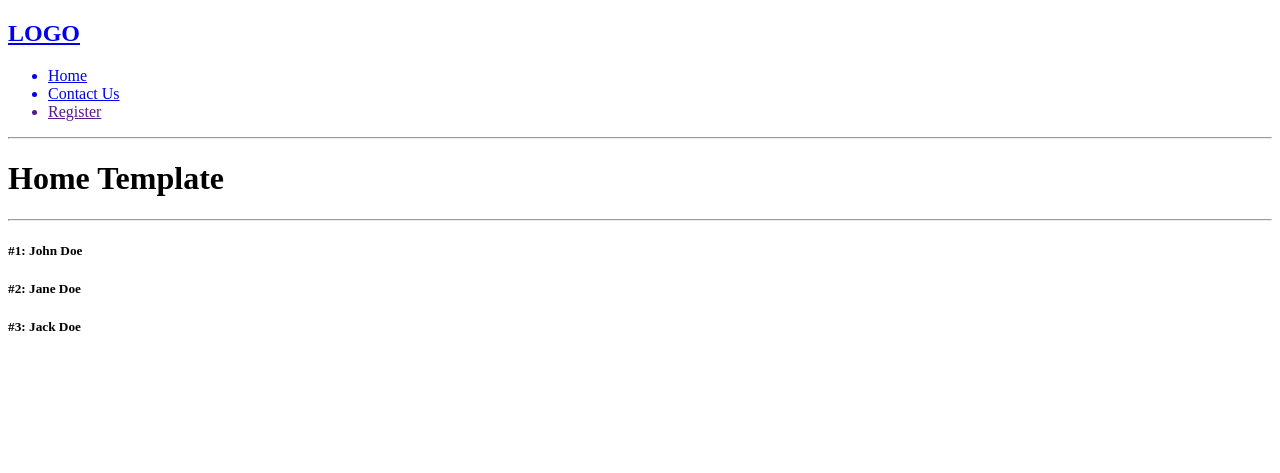
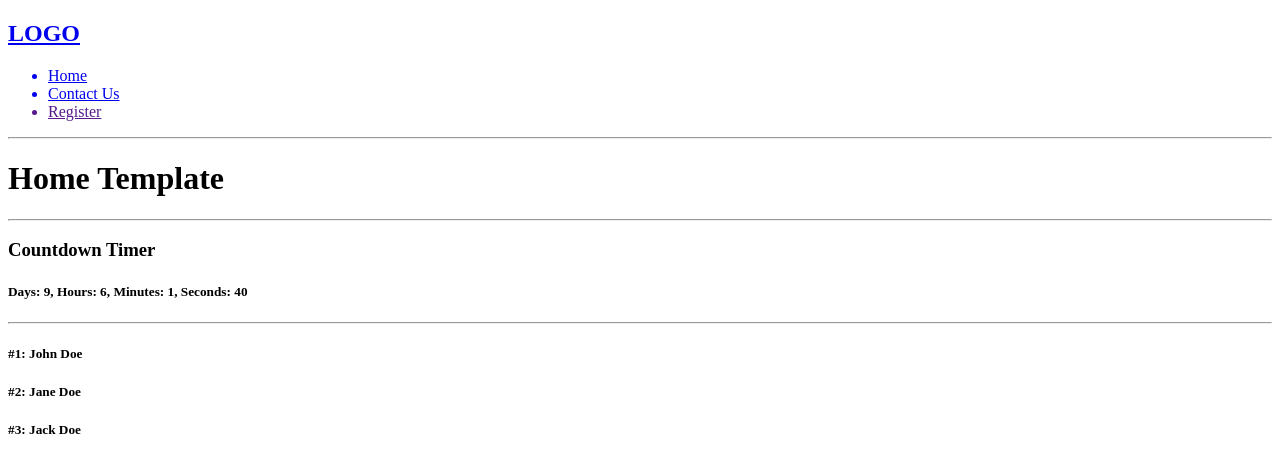
Before and after one commit to elementalneil/hackathon-webpages, a Django app: page / in a window 1280 px wide. Shown: the top 473 px of the page. Run offline with Django 3.2, Linux system fonts and the light colour scheme.

Commit message:
Created Static Countdown Timer on Homepage

```diff
--- a/base/templates/base/home.html
+++ b/base/templates/base/home.html
@@ -2,7 +2,9 @@
 
 {% block content %}
 <h1>Home Template</h1>
-
+<hr>
+<h3>Countdown Timer</h3>
+<div><h5>Days: {{time.days}}, Hours: {{time.hours}}, Minutes: {{time.minutes}}, Seconds: {{time.seconds}}</h5></div>
 <hr>
 <div>
     {% for p in participants %}
--- a/base/views.py
+++ b/base/views.py
@@ -1,5 +1,6 @@
 from django.shortcuts import render
 from django.http import HttpResponse
+import time
 
 # Create your views here.
 participants=[                      #Temporary Context
@@ -9,7 +10,22 @@ participants=[                      #Temporary Context
 ]
 
 def home(request):
-    context={'participants':participants}
+    #Time Calculation Starts Here:
+    event_time=1641389400.0
+    current_time=time.time()
+
+    rem_time=int(event_time-current_time)
+
+    days=rem_time//86400
+    rem_time=rem_time%86400
+    hours=rem_time//3600
+    rem_time=rem_time%3600
+    minutes=rem_time//60
+    seconds=rem_time%60
+    time_dict={'days': days, 'hours': hours, 'minutes': minutes, 'seconds': seconds}
+    #Time Calculated and Stored
+
+    context={'participants':participants, 'time':time_dict}
     return render(request, 'base/home.html', context)
 
 def contact(request):
```
